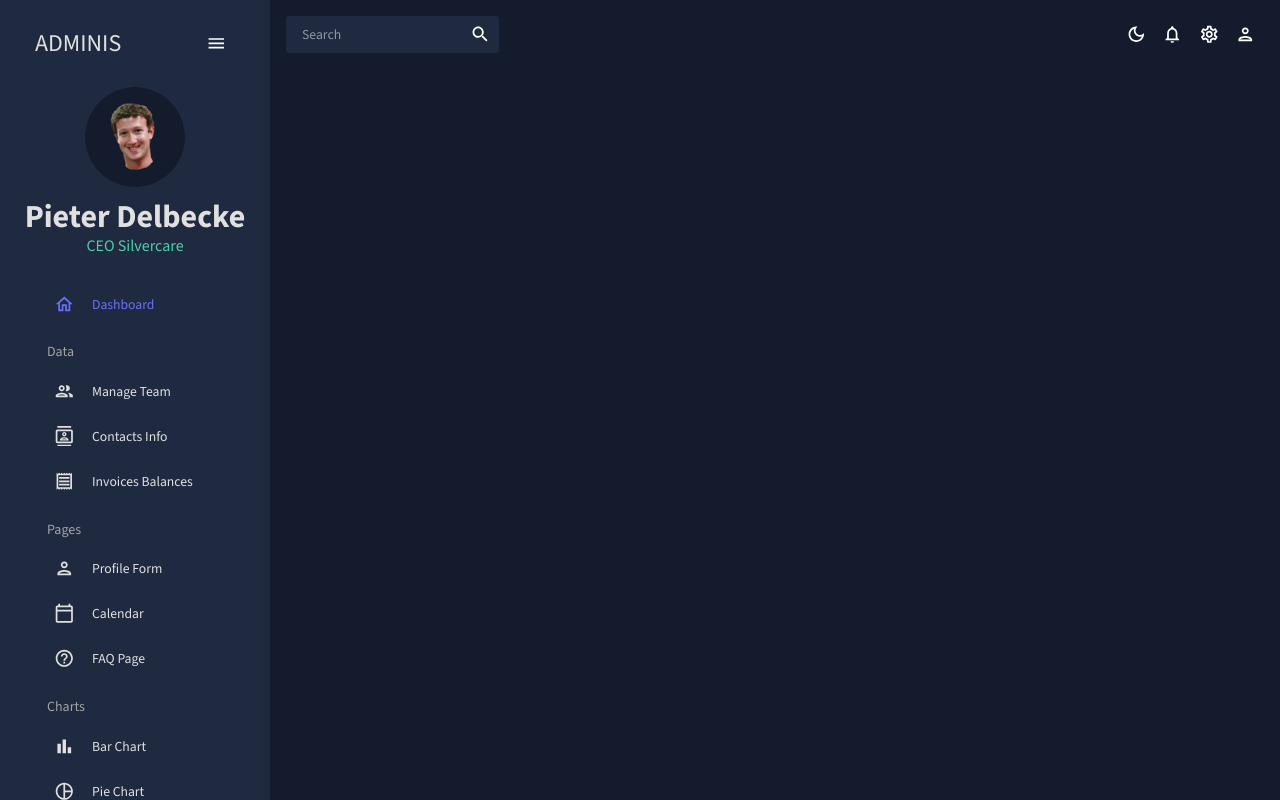
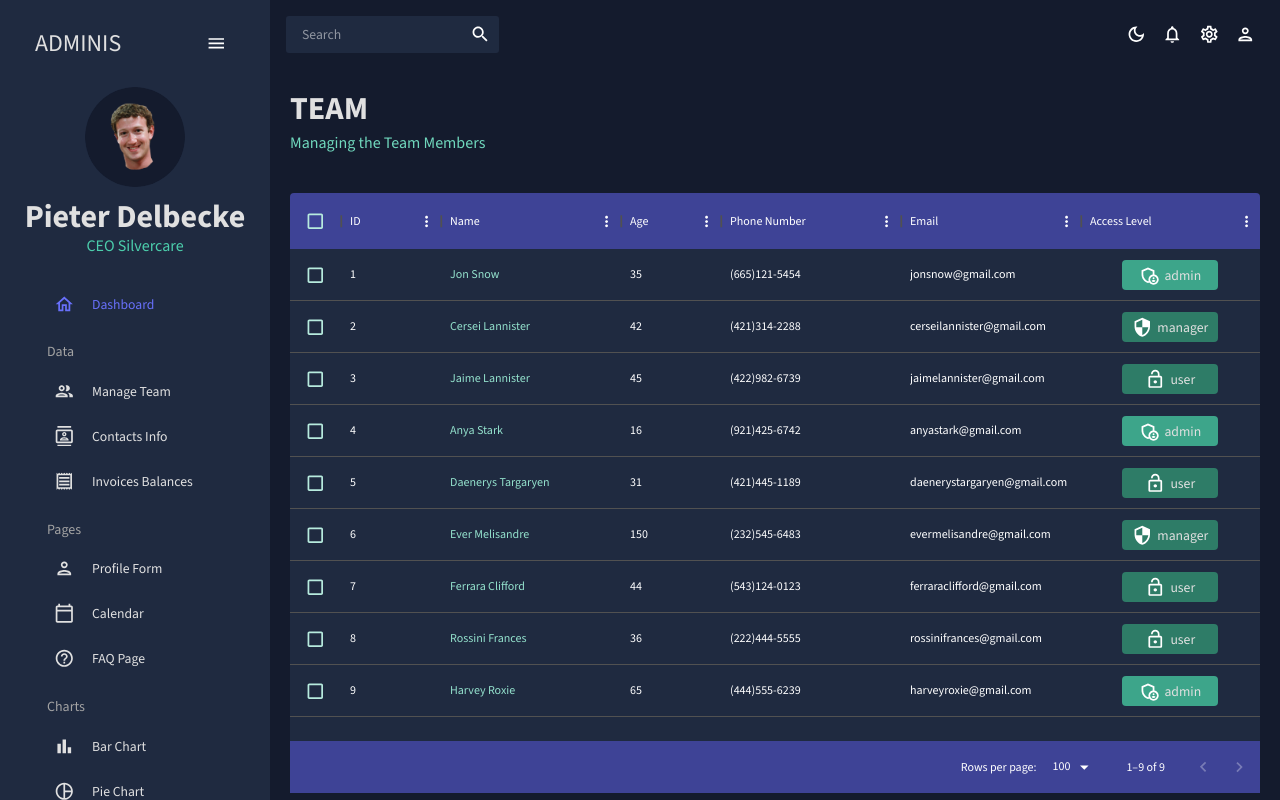
Before and after one commit to PieterJanDelbecke/react-dashboard-v2, a React (Create React App) app: page /team in a window 1280 px wide. Built offline with nearby package versions, Linux system fonts and the light colour scheme.

Commit message:
import contacts, invoices, team

```diff
--- a/src/App.js
+++ b/src/App.js
@@ -4,9 +4,9 @@
 import Topbar from "./scenes/global/topbar";
 import Sidebar from "./scenes/global/sidebar";
 import Dashboard from "./scenes/dashboard";
-// import Team from "./scenes/team";
-// import Invoices from "./scenes/invoices";
-// import Contacts from "./scenes/contacts";
+import Team from "./scenes/team";
+import Contacts from "./scenes/contacts";
+import Invoices from "./scenes/invoices";
 // import Bar from "./scenes/bar";
 // import Form from "./scenes/form";
 // import Line from "./scenes/line";
@@ -28,9 +28,9 @@
             <Topbar />
             <Routes>
               <Route path="/" element={<Dashboard />} />
-							{/* <Route path="/team" element={<Team />} /> */}
-							{/* <Route path="/contacts" element={<Contacts />} /> */}
-							{/* <Route path="/invoices" element={<Invoices />} /> */}
+              <Route path="/team" element={<Team />} />
+              <Route path="/contacts" element={<Contacts />} />
+              <Route path="/invoices" element={<Invoices />} />
               {/* <Route path="/form" element={<Form />} /> */}
               {/* <Route path="/bar" element={<Bar />} /> */}
               {/* <Route path="/pie" element={<Pie />} /> */}
--- /dev/null
+++ b/src/components/Header.jsx
@@ -0,0 +1,24 @@
+import { Typography, Box, useTheme } from "@mui/material";
+import { tokens } from "../theme";
+
+const Header = ({ title, subtitle }) => {
+  const theme = useTheme();
+  const colors = tokens(theme.palette.mode);
+  return (
+    <Box mb="30px">
+      <Typography
+        variant="h2"
+        color={colors.grey[100]}
+        fontWeight="bold"
+        sx={{ m: "0 0 5px 0" }}
+      >
+        {title}
+      </Typography>
+      <Typography variant="h5" color={colors.greenAccent[400]}>
+        {subtitle}
+      </Typography>
+    </Box>
+  );
+};
+
+export default Header;
--- /dev/null
+++ b/src/scenes/contacts/index.jsx
@@ -0,0 +1,103 @@
+import { Box } from "@mui/material";
+import { DataGrid, GridToolbar } from "@mui/x-data-grid";
+import { tokens } from "../../theme";
+import { mockDataContacts } from "../../data/mockData";
+import Header from "../../components/Header";
+import { useTheme } from "@mui/material";
+
+const Contacts = () => {
+  const theme = useTheme();
+  const colors = tokens(theme.palette.mode);
+
+  const columns = [
+    { field: "id", headerName: "ID", flex: 0.5 },
+    { field: "registrarId", headerName: "Registrar ID" },
+    {
+      field: "name",
+      headerName: "Name",
+      flex: 1,
+      cellClassName: "name-column--cell",
+    },
+    {
+      field: "age",
+      headerName: "Age",
+      type: "number",
+      headerAlign: "left",
+      align: "left",
+    },
+    {
+      field: "phone",
+      headerName: "Phone Number",
+      flex: 1,
+    },
+    {
+      field: "email",
+      headerName: "Email",
+      flex: 1,
+    },
+    {
+      field: "address",
+      headerName: "Address",
+      flex: 1,
+    },
+    {
+      field: "city",
+      headerName: "City",
+      flex: 1,
+    },
+    {
+      field: "zipCode",
+      headerName: "Zip Code",
+      flex: 1,
+    },
+  ];
+
+  return (
+    <Box m="20px">
+      <Header
+        title="CONTACTS"
+        subtitle="List of Contacts for Future Reference"
+      />
+      <Box
+        m="40px 0 0 0"
+        height="75vh"
+        sx={{
+          "& .MuiDataGrid-root": {
+            border: "none",
+          },
+          "& .MuiDataGrid-cell": {
+            borderBottom: "none",
+          },
+          "& .name-column--cell": {
+            color: colors.greenAccent[300],
+          },
+          "& .MuiDataGrid-columnHeaders": {
+            backgroundColor: colors.blueAccent[700],
+            borderBottom: "none",
+          },
+          "& .MuiDataGrid-virtualScroller": {
+            backgroundColor: colors.primary[400],
+          },
+          "& .MuiDataGrid-footerContainer": {
+            borderTop: "none",
+            backgroundColor: colors.blueAccent[700],
+          },
+          "& .MuiCheckbox-root": {
+            color: `${colors.greenAccent[200]} !important`,
+          },
+          "& .MuiDataGrid-toolbarContainer .MuiButton-text": {
+            color: `${colors.grey[100]} !important`,
+          },
+        }}
+      >
+        <DataGrid
+          rows={mockDataContacts}
+          columns={columns}
+          components={{ Toolbar: GridToolbar }}
+        />
+      </Box>
+    </Box>
+  );
+};
+
+export default Contacts;
--- /dev/null
+++ b/src/scenes/invoices/index.jsx
@@ -0,0 +1,83 @@
+import { Box, Typography, useTheme } from "@mui/material";
+import { DataGrid } from "@mui/x-data-grid";
+import { tokens } from "../../theme";
+import { mockDataInvoices } from "../../data/mockData";
+import Header from "../../components/Header";
+
+const Invoices = () => {
+  const theme = useTheme();
+  const colors = tokens(theme.palette.mode);
+  const columns = [
+    { field: "id", headerName: "ID" },
+    {
+      field: "name",
+      headerName: "Name",
+      flex: 1,
+      cellClassName: "name-column--cell",
+    },
+    {
+      field: "phone",
+      headerName: "Phone Number",
+      flex: 1,
+    },
+    {
+      field: "email",
+      headerName: "Email",
+      flex: 1,
+    },
+    {
+      field: "cost",
+      headerName: "Cost",
+      flex: 1,
+      renderCell: (params) => (
+        <Typography color={colors.greenAccent[500]}>
+          ${params.row.cost}
+        </Typography>
+      ),
+    },
+    {
+      field: "date",
+      headerName: "Date",
+      flex: 1,
+    },
+  ];
+
+  return (
+    <Box m="20px">
+      <Header title="INVOICES" subtitle="List of Invoice Balances" />
+      <Box
+        m="40px 0 0 0"
+        height="75vh"
+        sx={{
+          "& .MuiDataGrid-root": {
+            border: "none",
+          },
+          "& .MuiDataGrid-cell": {
+            borderBottom: "none",
+          },
+          "& .name-column--cell": {
+            color: colors.greenAccent[300],
+          },
+          "& .MuiDataGrid-columnHeaders": {
+            backgroundColor: colors.blueAccent[700],
+            borderBottom: "none",
+          },
+          "& .MuiDataGrid-virtualScroller": {
+            backgroundColor: colors.primary[400],
+          },
+          "& .MuiDataGrid-footerContainer": {
+            borderTop: "none",
+            backgroundColor: colors.blueAccent[700],
+          },
+          "& .MuiCheckbox-root": {
+            color: `${colors.greenAccent[200]} !important`,
+          },
+        }}
+      >
+        <DataGrid checkboxSelection rows={mockDataInvoices} columns={columns} />
+      </Box>
+    </Box>
+  );
+};
+
+export default Invoices;
--- /dev/null
+++ b/src/scenes/team/index.jsx
@@ -0,0 +1,109 @@
+import { Box, Typography, useTheme } from "@mui/material";
+import { DataGrid } from "@mui/x-data-grid";
+import { tokens } from "../../theme";
+import { mockDataTeam } from "../../data/mockData";
+import AdminPanelSettingsOutlinedIcon from "@mui/icons-material/AdminPanelSettingsOutlined";
+import LockOpenOutlinedIcon from "@mui/icons-material/LockOpenOutlined";
+import SecurityOutlinedIcon from "@mui/icons-material/SecurityOutlined";
+import Header from "../../components/Header";
+
+const Team = () => {
+  const theme = useTheme();
+  const colors = tokens(theme.palette.mode);
+  const columns = [
+    { field: "id", headerName: "ID" },
+    {
+      field: "name",
+      headerName: "Name",
+      flex: 1,
+      cellClassName: "name-column--cell",
+    },
+    {
+      field: "age",
+      headerName: "Age",
+      type: "number",
+      headerAlign: "left",
+      align: "left",
+    },
+    {
+      field: "phone",
+      headerName: "Phone Number",
+      flex: 1,
+    },
+    {
+      field: "email",
+      headerName: "Email",
+      flex: 1,
+    },
+    {
+      field: "accessLevel",
+      headerName: "Access Level",
+      flex: 1,
+      renderCell: ({ row: { access } }) => {
+        return (
+          <Box
+            width="60%"
+            m="0 auto"
+            p="5px"
+            display="flex"
+            justifyContent="center"
+            backgroundColor={
+              access === "admin"
+                ? colors.greenAccent[600]
+                : access === "manager"
+                ? colors.greenAccent[700]
+                : colors.greenAccent[700]
+            }
+            borderRadius="4px"
+          >
+            {access === "admin" && <AdminPanelSettingsOutlinedIcon />}
+            {access === "manager" && <SecurityOutlinedIcon />}
+            {access === "user" && <LockOpenOutlinedIcon />}
+            <Typography color={colors.grey[100]} sx={{ ml: "5px" }}>
+              {access}
+            </Typography>
+          </Box>
+        );
+      },
+    },
+  ];
+
+  return (
+    <Box m="20px">
+      <Header title="TEAM" subtitle="Managing the Team Members" />
+      <Box
+        m="40px 0 0 0"
+        height="75vh"
+        sx={{
+          "& .MuiDataGrid-root": {
+            border: "none",
+          },
+          "& .MuiDataGrid-cell": {
+            borderBottom: "none",
+          },
+          "& .name-column--cell": {
+            color: colors.greenAccent[300],
+          },
+          "& .MuiDataGrid-columnHeaders": {
+            backgroundColor: colors.blueAccent[700],
+            borderBottom: "none",
+          },
+          "& .MuiDataGrid-virtualScroller": {
+            backgroundColor: colors.primary[400],
+          },
+          "& .MuiDataGrid-footerContainer": {
+            borderTop: "none",
+            backgroundColor: colors.blueAccent[700],
+          },
+          "& .MuiCheckbox-root": {
+            color: `${colors.greenAccent[200]} !important`,
+          },
+        }}
+      >
+        <DataGrid checkboxSelection rows={mockDataTeam} columns={columns} />
+      </Box>
+    </Box>
+  );
+};
+
+export default Team;
```
Lines whose indentation alone changed are shown as unchanged.
